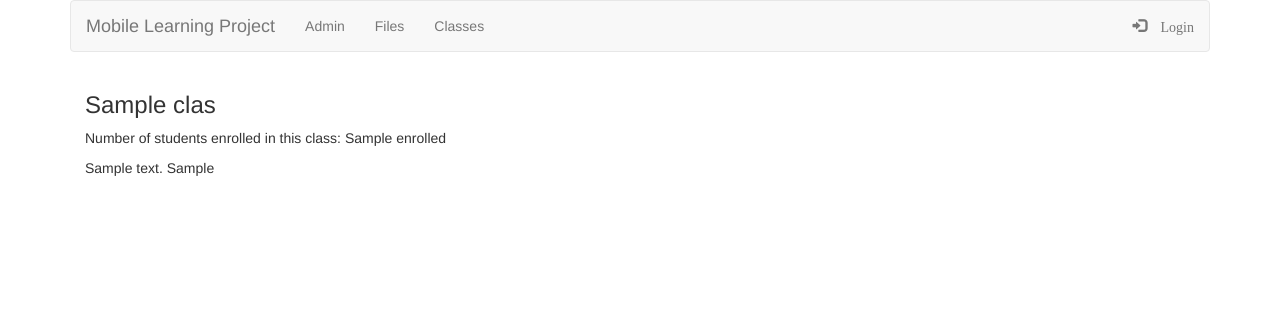
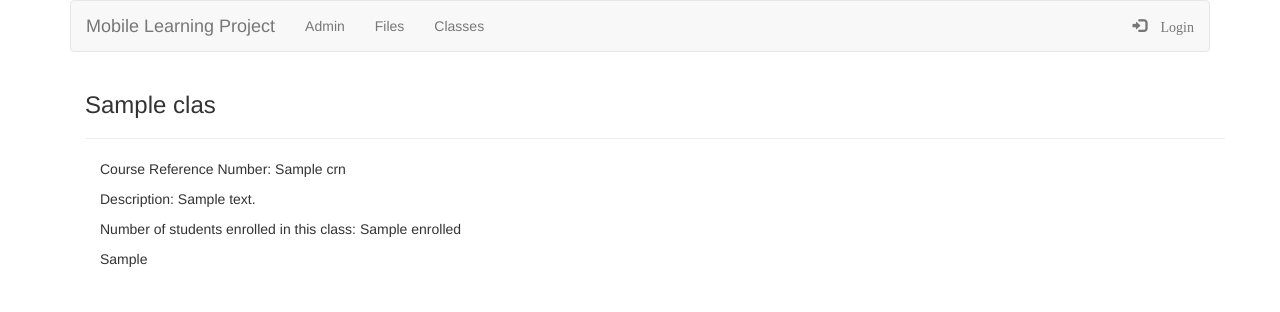
Before and after one commit to kfarr2/mlp, a Django app: template mlp/templates/classes/detail.html in a window 1280 px wide. Shown: the top 312 px of the page. Run offline with Django 3.2, Linux system fonts and the light colour scheme; the template is opened without the code that fills it: most values are stand-ins (such as "Sample title", 1, 10 or a date in 2020); some libraries are stand-ins or nearby versions.

Commit message:
Changed the way data is displayed on classes/detail.html

```diff
--- a/mlp/templates/classes/detail.html
+++ b/mlp/templates/classes/detail.html
@@ -2,11 +2,15 @@
 
 {% block content %}
 <div class="container">
-    {% if user.is_staff %}<a href="{% url 'classes-edit' class.pk %}" class="btn btn-default pull-right">Edit</a>{% endif %}
+    {% if user.is_staff %}<a href="{% url 'classes-edit' class.pk %}" class="btn btn-default pull-right">Edit Class</a>{% endif %}
     <h3>{{ class.name }}</h3>
-    <p>Number of students enrolled in this class: {{ enrolled }}</p>
-    <p>{{ class.description }}
-    {{ roster.as_p }}
-    {% if user.is_staff %}<a href="{% url 'classes-enroll' class.pk %}" class="btn btn-default">Enroll Students</a>{% endif %}
+    <hr />
+    <div class="col-md-6">
+        <p>Course Reference Number: {{ class.crn }}</p>
+        <p>Description: {{ class.description }}</p>
+        <p>Number of students enrolled in this class: {{ enrolled }}</p>
+        {{ roster.as_p }}
+        {% if user.is_staff %}<a href="{% url 'classes-enroll' class.pk %}" class="btn btn-default">Enroll Students</a>{% endif %}
+    </div>
 </div>
 {% endblock %}
```
